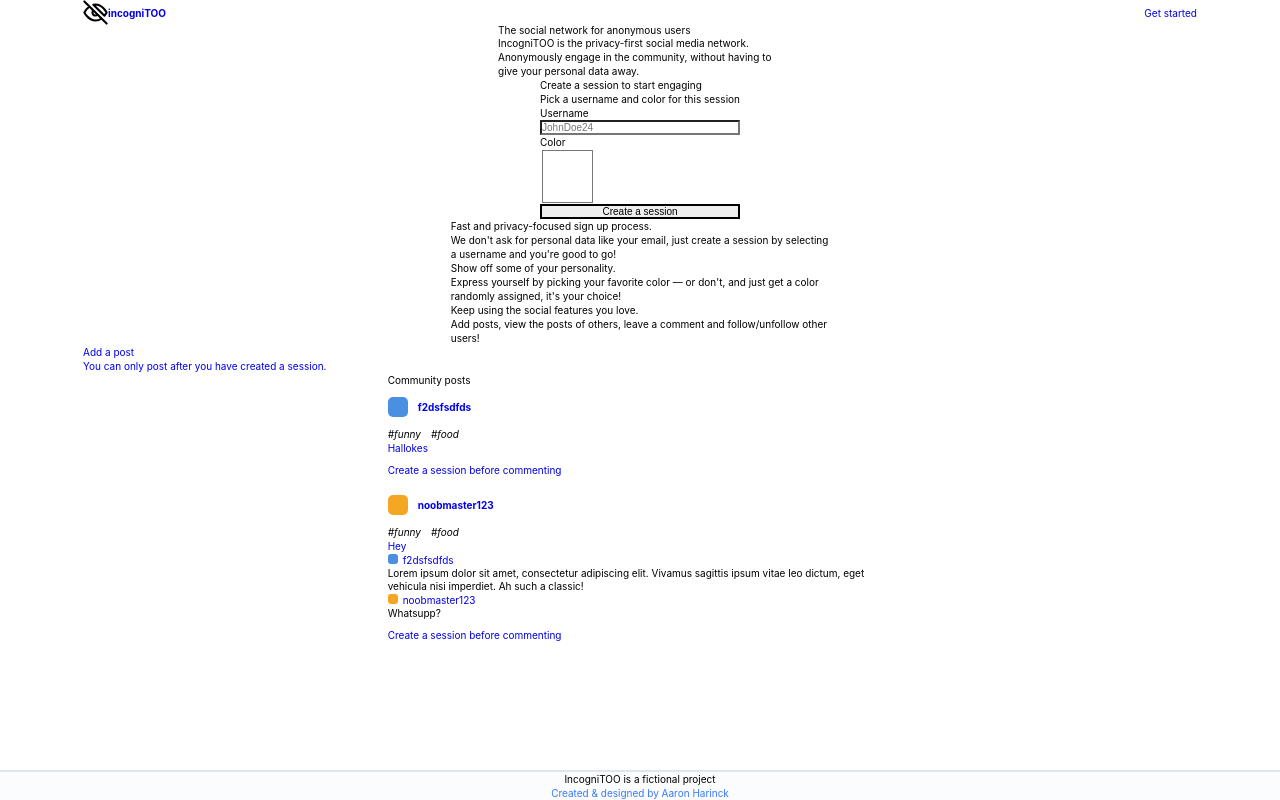
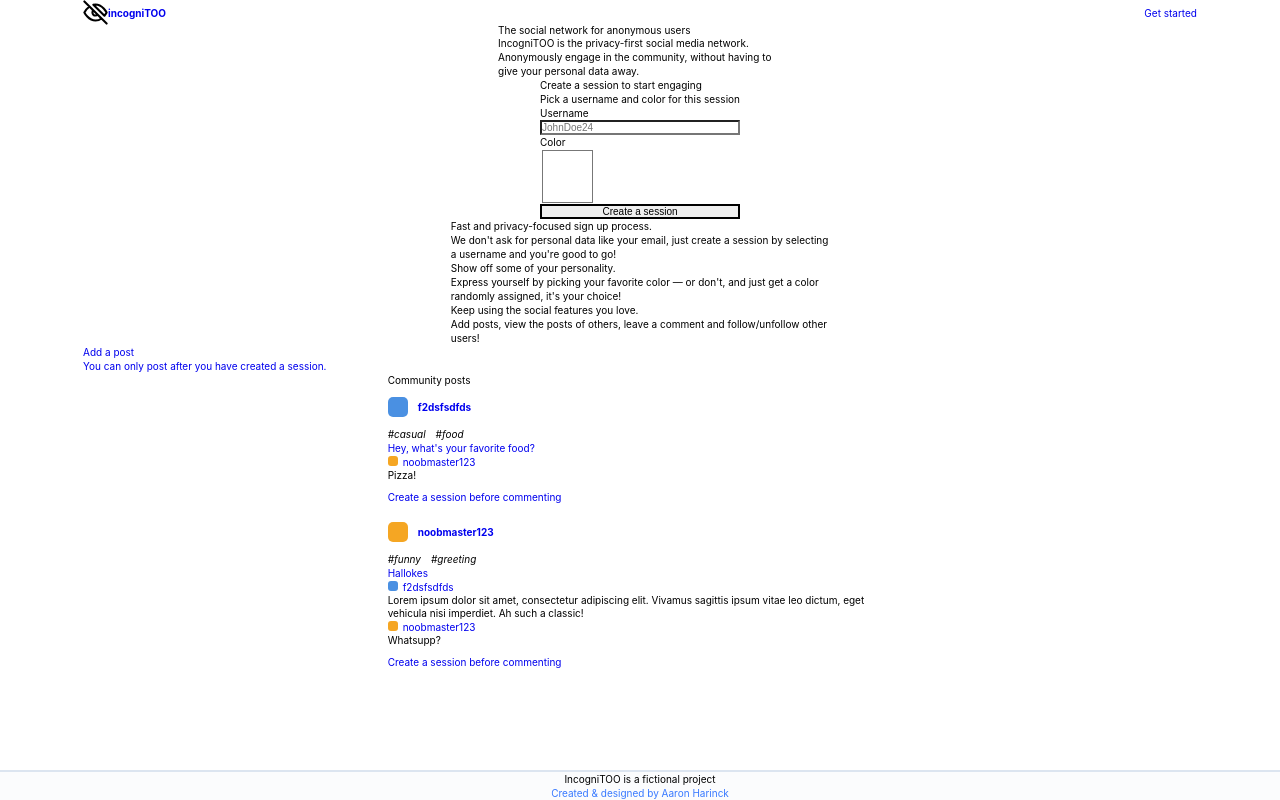
Before and after one commit to aaronharinck/react-social-network, a React (Create React App) app: page / in a window 1280 px wide. Built offline with nearby package versions, Linux system fonts and the light colour scheme.

Commit message:
refactor: merge unnecessary variables

```diff
--- a/src/contexts/context.js
+++ b/src/contexts/context.js
@@ -28,19 +28,20 @@ const u2 = new UserModel({
 // add example posts with user ref
 const p1 = new PostModel({
   id: "postseed-a74ade11-a56b-44e5-84ba-5836a7724731",
-  content: "Hey",
-  tags: ["funny", "food"],
+  content: "Hallokes",
+  tags: ["funny", "greeting"],
   user: u1,
 });
 
 const p2 = new PostModel({
   id: "postseed-e83e0520-3c5f-49a4-aed1-89a1e866f8a6",
-  content: "Hallokes",
-  tags: ["funny", "food"],
+  content: "Hey, what's your favorite food?",
+  tags: ["casual", "food"],
   user: u2,
 });
 
-const c1 = new CommentModel({
+const seedAndLinkComments = () => {
+  new CommentModel({
     id: "commentseed-a74ade11-a56b-44e5-84ba-5836a7724731",
     content:
       "Lorem ipsum dolor sit amet, consectetur adipiscing elit. Vivamus sagittis ipsum vitae leo dictum, eget vehicula nisi imperdiet. Ah such a classic!",
@@ -48,15 +49,25 @@ const c1 = new CommentModel({
     user: u2,
   });
 
-const c2 = new CommentModel({
+  new CommentModel({
     id: "commentseed-e83e0520-3c5f-49a4-aed1-89a1e866f8a6",
     content: "Whatsupp?",
     post: p1,
     user: u1,
   });
 
+  new CommentModel({
+    id: "commentseed-bce542d2-3152-46ee-81f2-66cef6f9d064",
+    content: "Pizza!",
+    post: p2,
+    user: u1,
+  });
+};
+
 // seed some posts
 stores.dataStore.seed([p1, p2]);
+// seed some comments
+seedAndLinkComments();
 
 // Extra example posts (old)
 
```
Lines whose indentation alone changed are shown as unchanged.
